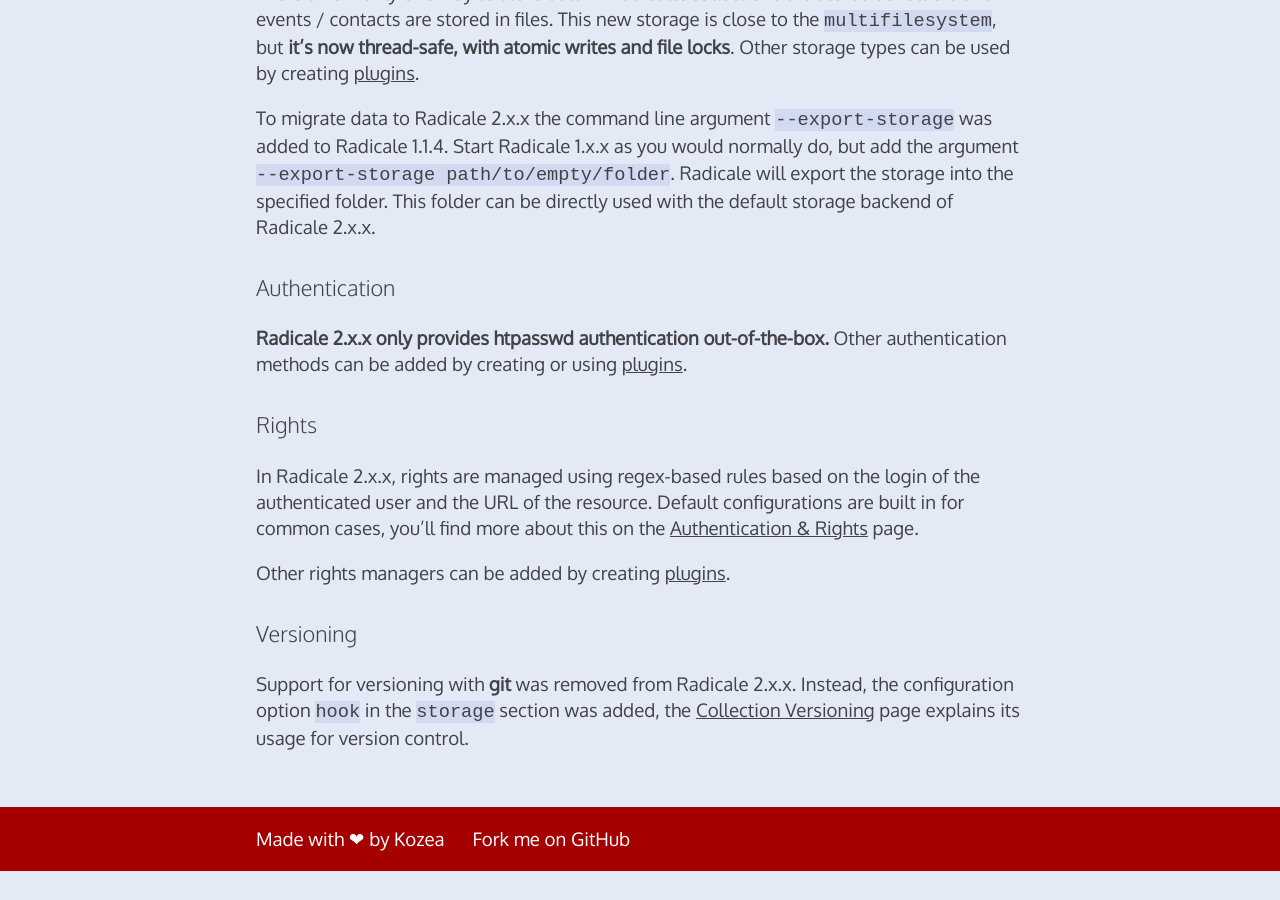
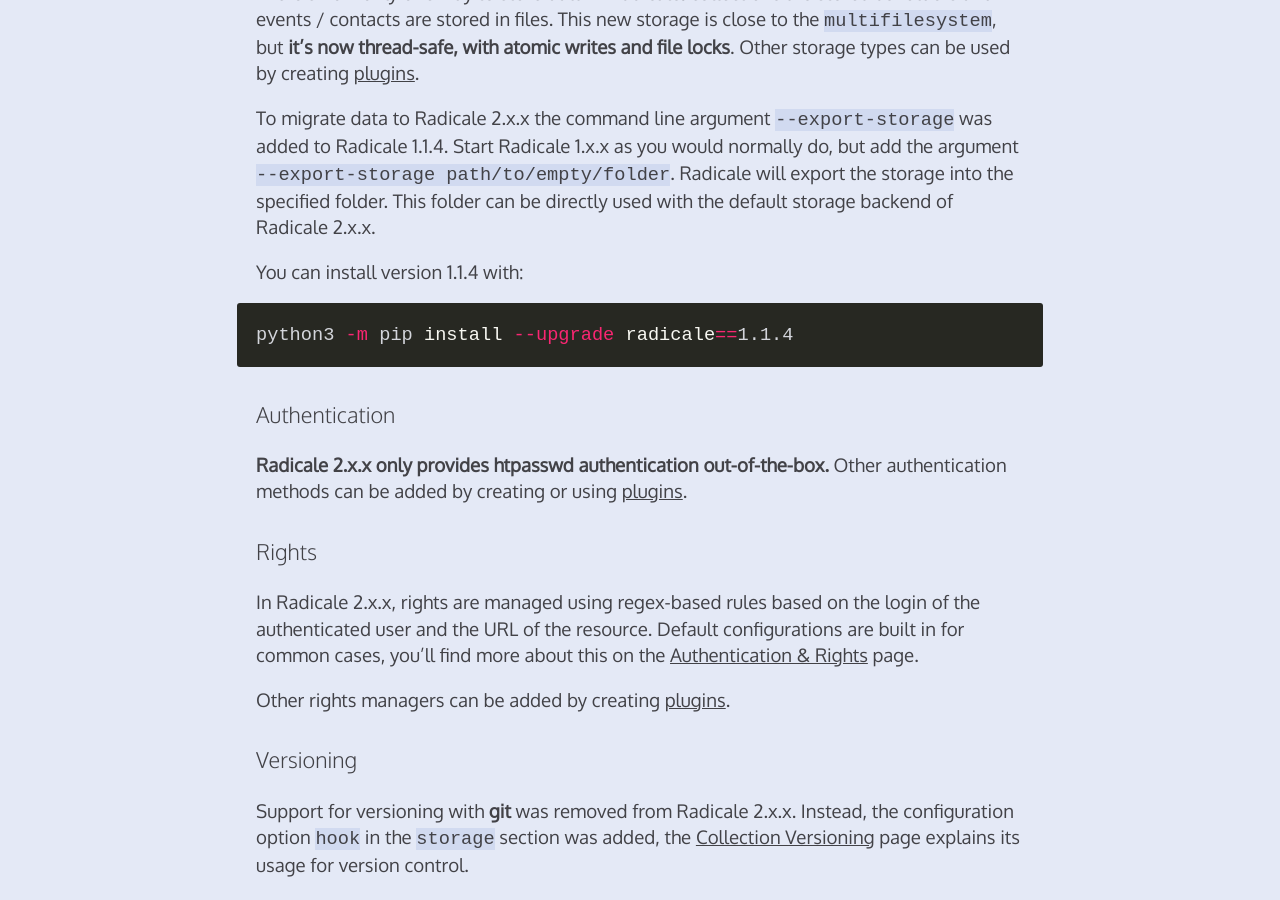
Before and after one commit to Kozea/Radicale, a Jekyll site: the page built from 1to2.md, in a window 1280 px wide and 900 px high, scrolled down 981 px. Built offline with Jekyll 4.4.1, drawn with Linux system fonts in a browser that asks for light colours; before the commit the page ends 1852 px from its top, so only the background shows below that.

Commit message:
Add installation instructions for old version

````diff
--- a/1to2.md
+++ b/1to2.md
@@ -46,6 +46,12 @@
 into the specified folder. This folder can be directly used with the
 default storage backend of Radicale 2.x.x.
 
+You can install version 1.1.4 with:
+
+```shell
+python3 -m pip install --upgrade radicale==1.1.4
+```
+
 ### Authentication
 
 **Radicale 2.x.x only provides htpasswd authentication out-of-the-box.** Other
````
